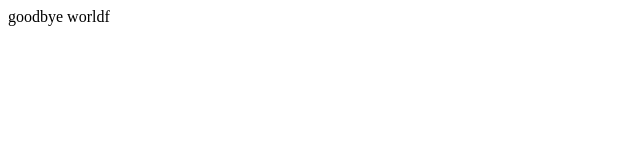
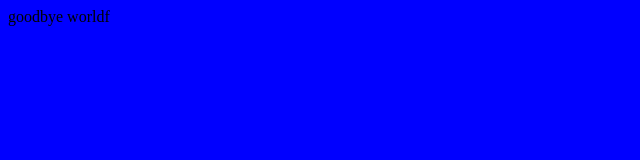
Before and after one commit to nilsontcarroll/twine, a plain HTML site: page index.html in a window 1280 px wide. Shown: the whole page, without its empty margins (0-640 px from the left). Drawn offline with Linux system fonts and the light colour scheme.

Commit message:
Update index.html

```diff
--- a/index.html
+++ b/index.html
@@ -1 +1,21 @@
+<html>
+  <head>
+
+    <style>
+      body {
+        background-color: blue;
+      }
+
+
+    </style>
+
+
+  </head>
+  <body>
 goodbye worldf
+
+
+
+
+  </body>
+</html>
```
